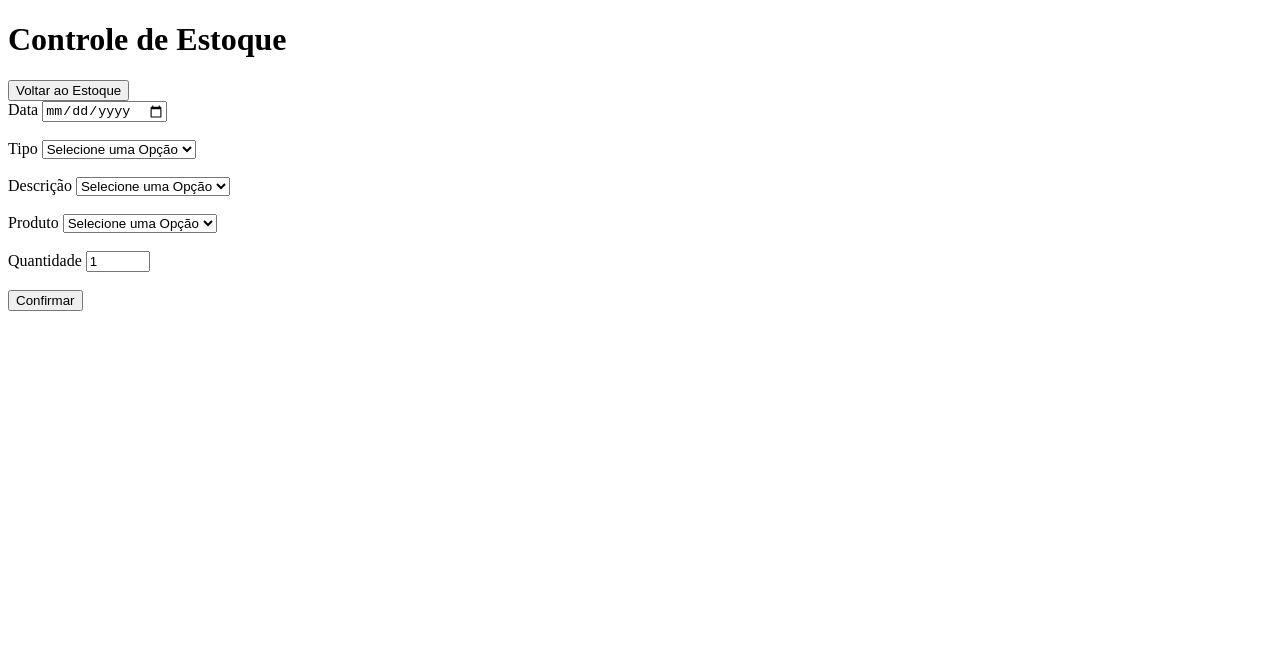
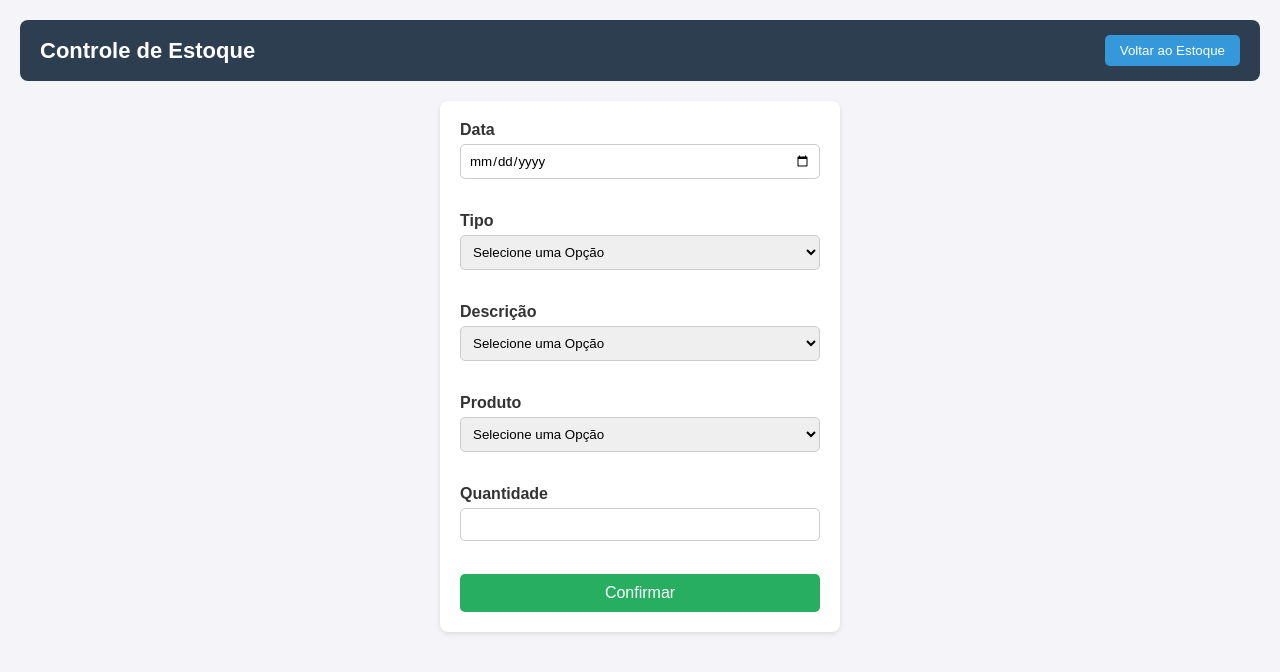
Before and after one commit to eduardodesouza28/estoque_loja, a plain HTML site: page entradas_saidas.html in a window 1280 px wide. Drawn offline with Linux system fonts and the light colour scheme.

Commit message:
telas feitas

```diff
--- a/entradas_saidas.html
+++ b/entradas_saidas.html
@@ -46,7 +46,7 @@
         <br><br>
 
         <label >Quantidade</label>
-        <input type="number" id="quantidade" name="quantidade" min="1"  max="200" value="1">
+        <input type="number" id="quantidade" name="quantidade" min="1"  max="200">
 
         <br><br>
 
--- a/script.js
+++ b/script.js
@@ -1,10 +1,10 @@
 class Produto {
-    constructor(produto,entradas,saidas,qtd) {
+    constructor(produto, entradas, saidas, qtd) {
         this.produto = produto;
         this.entradas = entradas;
         this.saidas = saidas;
         this.qtd = qtd;
-        this.situação = qtd < 5? "comprar" : "ok";
+        this.situacao = qtd < 5 ? "comprar" : "ok";
     }
 }
 let regua = new Produto("regua", 6, 4, 2)
@@ -15,16 +15,47 @@ let caneta = new Produto("caneta", 125, 11, 114)
 let papel = new Produto("papel", 10, 4, 6)
 
 let produtos = [regua, lapis, caderno, cola, caneta, papel];
-// let pedidos = [{ data, tipo, descrição, produto, qtd }];
+const dropdown = document.getElementById("produtos");
+let quantidade = 0;
 
-const dropdown = document.getElementById("produtos");
-
-produtos.forEach(produto => {
+if (window.location.pathname.endsWith("entradas_saidas.html")) {
+    produtos.forEach(produto => {
     const optionElement = document.createElement("option");
     optionElement.textContent = produto.produto;
     dropdown.appendChild(optionElement);
-});
+});}
 
 function irParaEstoque() {
     window.location.href = "estoque.html";
 }
+
+function irParaLancamentos() {
+    window.location.href = "entradas_saidas.html";
+}
+
+// function getValue() {
+//     quantidade = document.getElementById("quantidade").value;
+
+//     console.log(quantidade)
+// }
+
+
+if (window.location.pathname.endsWith("estoque.html")) {
+    function renderTabela() {
+        let tbody = document.getElementById("tabela-produtos");
+        tbody.innerHTML = produtos.map(p => `
+      <tr>
+        <td>${p.produto}</td>
+        <td>${p.entradas}</td>
+        <td>${p.saidas}</td>
+        <td>${p.qtd}</td>
+        <td>${p.situacao}</td>
+        <td>
+          <span class="alarme ${p.situacao == "comprar" ? "vermelho" : "verde"}"></span>
+        </td>
+      </tr>
+    `).join("");
+    }
+}
+
+renderTabela();
--- /dev/null
+++ b/style.css
@@ -0,0 +1,87 @@
+body, h1, form, label, input, select, button {
+    margin: 0;
+    padding: 0;
+    box-sizing: border-box;
+    font-family: Arial, sans-serif;
+}
+
+
+body {
+    background-color: #f4f4f9;
+    color: #333;
+    padding: 20px;
+}
+
+
+header {
+
+    display: flex;
+    justify-content: space-between;
+    align-items: center;
+    background: #2c3e50;
+    color: white;
+    padding: 15px 20px;
+    border-radius: 8px;
+    margin-bottom: 20px;
+}
+
+header h1 {
+    align-items: center;
+    font-size: 22px;
+}
+
+header button {
+    background: #3498db;
+    color: white;
+    border: none;
+    padding: 8px 15px;
+    border-radius: 5px;
+    cursor: pointer;
+    transition: 0.3s;
+}
+
+header button:hover {
+    background: #2980b9;
+}
+
+
+form {
+    background: white;
+    padding: 20px;
+    border-radius: 8px;
+    max-width: 400px;
+    margin: auto;
+    box-shadow: 0px 2px 5px rgba(0,0,0,0.1);
+}
+
+
+label {
+    display: block;
+    margin-bottom: 5px;
+    font-weight: bold;
+}
+
+input, select {
+    width: 100%;
+    padding: 8px;
+    margin-bottom: 15px;
+    border: 1px solid #ccc;
+    border-radius: 5px;
+}
+
+
+form button {
+    width: 100%;
+    padding: 10px;
+    background: #27ae60;
+    border: none;
+    color: white;
+    border-radius: 5px;
+    font-size: 16px;
+    cursor: pointer;
+    transition: 0.3s;
+}
+
+form button:hover {
+    background: #219150;
+}
--- /dev/null
+++ b/style2.css
@@ -0,0 +1,41 @@
+body {
+    font-family: Arial, sans-serif;
+    background: #f4f4f4;
+    padding: 20px;
+  }
+
+  h2 {
+    margin-bottom: 15px;
+  }
+
+  table {
+    width: 100%;
+    border-collapse: collapse;
+    background: #d3d3d3;
+  }
+
+  thead {
+    background: #000;
+    color: #fff;
+  }
+
+  th, td {
+    padding: 10px;
+    text-align: center;
+    border: 1px solid #999;
+  }
+
+  .alarme {
+    display: inline-block;
+    width: 16px;
+    height: 16px;
+    border-radius: 50%;
+  }
+
+  .vermelho {
+    background: red;
+  }
+
+  .verde {
+    background: green;
+  }
```
Also changed, not shown: estoque.html (added, +35 -0 lines).
